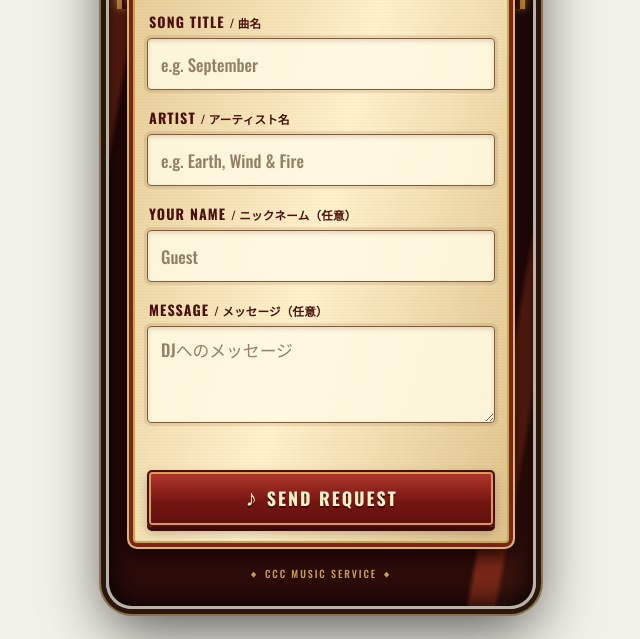
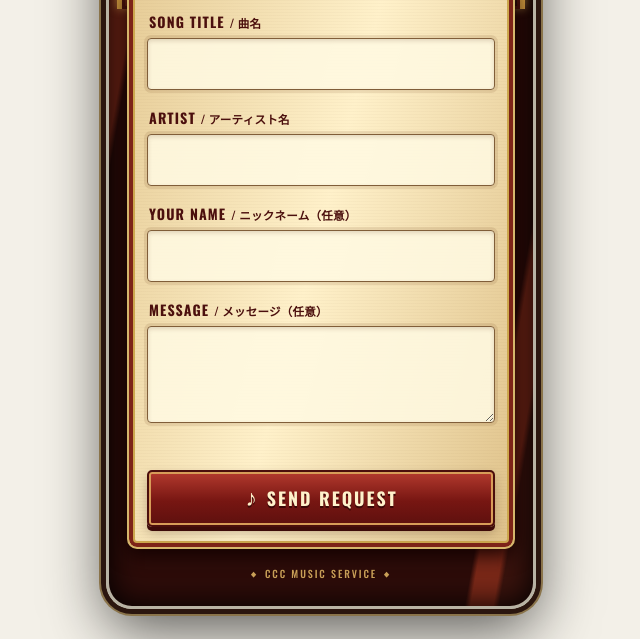
Before and after one commit to briobb/CHEMICALCOMPUTERCLUB, a plain HTML site: page jukebox/index.html in a window 1280 px wide. Shown: the part 247-886 px from the top of the page, without its empty margins (319-959 px from the left). Drawn offline with nearby package versions, Linux system fonts and the light colour scheme; a web font is replaced by a local one.

Commit message:
Update index.html

```diff
--- a/jukebox/index.html
+++ b/jukebox/index.html
@@ -33,22 +33,22 @@
           <form id="request-form" novalidate>
             <div class="field">
               <label for="song">SONG TITLE <span>/ 曲名</span></label>
-              <input id="song" name="song" type="text" maxlength="100" autocomplete="off" placeholder="e.g. September" required>
+              <input id="song" name="song" type="text" maxlength="100" autocomplete="off" required>
             </div>
 
             <div class="field">
               <label for="artist">ARTIST <span>/ アーティスト名</span></label>
-              <input id="artist" name="artist" type="text" maxlength="100" autocomplete="off" placeholder="e.g. Earth, Wind &amp; Fire" required>
+              <input id="artist" name="artist" type="text" maxlength="100" autocomplete="off" required>
             </div>
 
             <div class="field">
               <label for="name">YOUR NAME <span>/ ニックネーム（任意）</span></label>
-              <input id="name" name="name" type="text" maxlength="40" autocomplete="nickname" placeholder="Guest">
+              <input id="name" name="name" type="text" maxlength="40" autocomplete="nickname">
             </div>
 
             <div class="field">
               <label for="message">MESSAGE <span>/ メッセージ（任意）</span></label>
-              <textarea id="message" name="message" maxlength="200" rows="3" placeholder="DJへのメッセージ"></textarea>
+              <textarea id="message" name="message" maxlength="200" rows="3"></textarea>
             </div>
 
             <p id="form-error" class="form-error" role="alert" aria-live="polite"></p>
```
